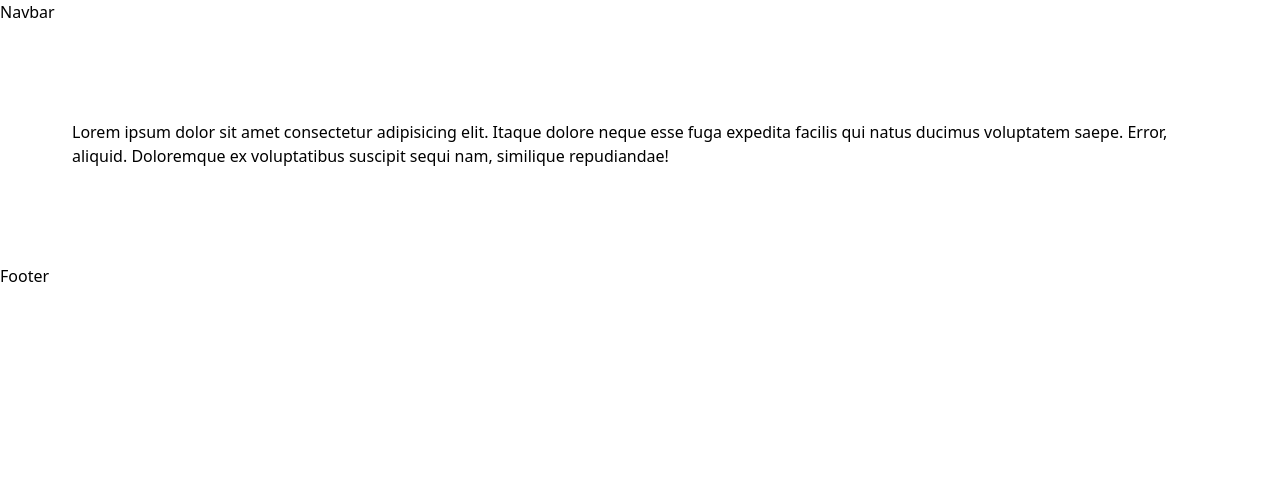
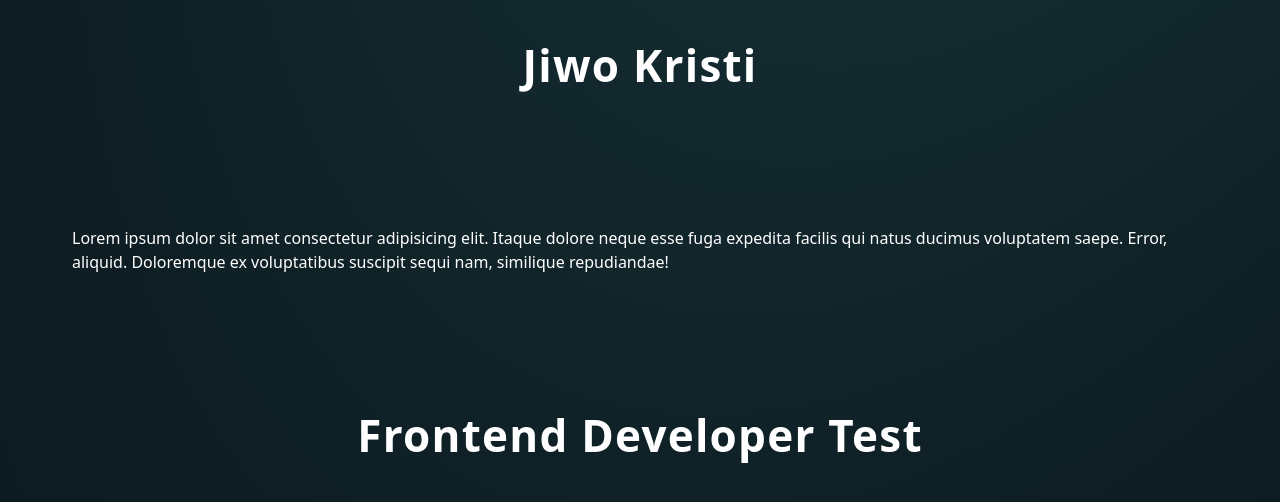
Before and after one commit to jiwokristi/gefami-services-test-FE, a React (Vite) app: page / in a window 1280 px wide. Shown: the top 502 px of the page. Built offline with nearby package versions, Linux system fonts and the light colour scheme.

Commit message:
layout done.

```diff
--- a/index.html
+++ b/index.html
@@ -4,12 +4,12 @@
     <meta charset="UTF-8" />
     <link rel="icon" type="image/svg+xml" href="/vite.svg" />
     <meta name="viewport" content="width=device-width, initial-scale=1.0" />
-    <title>Vite + React + TS</title>
+    <title>Gefami Services Test &mdash; Jiwo Kristi</title>
   </head>
   <body>
     <div id="portal"></div>
-    <nav id="nav"></nav>
-    <main id="root"></main>
+    <nav id="nav" class="fixed inset-x-0 top-0"></nav>
+    <main id="root" class="mt-[13rem]"></main>
     <footer id="footer"></footer>
     <script type="module" src="/src/main.tsx"></script>
   </body>
--- /dev/null
+++ b/src/components/Button.tsx
@@ -0,0 +1,14 @@
+interface ButtonProps extends React.ComponentProps<'button'> {
+  classes?: string;
+}
+
+export const Button = ({ classes = '', children, ...props }: ButtonProps) => {
+  return (
+    <button
+      className={`gradient__blue shadow-glow/30 hover:shadow-glow/40 active:shadow-glow/40 rounded-xl px-32 py-16 text-20 font-semibold tracking-0.25 shadow-xl transition-all duration-300 ease-in ${classes}`}
+      {...props}
+    >
+      {children}
+    </button>
+  );
+};
--- a/src/components/Footer.tsx
+++ b/src/components/Footer.tsx
@@ -9,6 +9,13 @@ export const Footer = () => {
   }, []);
 
   if (portalElement) {
-    return ReactDOM.createPortal(<div>Footer</div>, portalElement);
+    return ReactDOM.createPortal(
+      <div className="py-32 tablets:translate-y-full">
+        <h1 className="heading__primary text-center">
+          Frontend Developer Test
+        </h1>
+      </div>,
+      portalElement,
+    );
   }
 };
--- /dev/null
+++ b/src/components/Input.tsx
@@ -0,0 +1,14 @@
+interface InputProps extends React.ComponentProps<'input'> {}
+
+export const Input = ({ ...props }: InputProps) => {
+  return (
+    <div className="relative w-full">
+      <input
+        type="text"
+        placeholder="Quantity (between 1 and 10000)"
+        className="w-full rounded-xl bg-primary px-24 py-16 text-[1.8rem] tracking-0.25 placeholder-white/40"
+        {...props}
+      />
+    </div>
+  );
+};
--- a/src/components/Navbar.tsx
+++ b/src/components/Navbar.tsx
@@ -9,6 +9,11 @@ export const Navbar = () => {
   }, []);
 
   if (portalElement) {
-    return ReactDOM.createPortal(<div>Navbar</div>, portalElement);
+    return ReactDOM.createPortal(
+      <div className="py-32 tablets:translate-y-full">
+        <h1 className="heading__primary text-center">Jiwo Kristi</h1>
+      </div>,
+      portalElement,
+    );
   }
 };
--- /dev/null
+++ b/src/components/Table.tsx
@@ -0,0 +1,71 @@
+export type Column<T> = {
+  header: string;
+  key?: string | number;
+  renderCell?: (rowData: T) => React.ReactNode;
+  width?: string;
+};
+
+type Props<T, P> = {
+  data: T[];
+  columns: Column<T>[] | ((props: P) => Column<T>[]);
+  classes?: string;
+  columnProps?: P;
+  action?: (row: T) => void;
+};
+
+export function Table<T, P>({
+  data,
+  columns,
+  classes = '',
+  columnProps,
+  action,
+}: Props<T, P>) {
+  const columnArray =
+    typeof columns === 'function' ? columns(columnProps as P) : columns;
+
+  if (data.length === 0) {
+    return <p className="text-[1.8rem] opacity-40">No data.</p>;
+  }
+
+  return (
+    <table className={`w-full ${classes}`}>
+      <thead>
+        <tr>
+          {columnArray.map((column, colIndex) => (
+            <th
+              className={`p-16 text-left align-top text-[1.8rem] tracking-0.25 ${column.width}`}
+              key={column.key || colIndex.toString()}
+            >
+              {column.header}
+            </th>
+          ))}
+        </tr>
+      </thead>
+      <tbody>
+        {data.map((row, rowIndex) => (
+          <>
+            <tr key={rowIndex} className="odd:bg-initial-state-medium">
+              {columnArray.map((column, colIndex) => (
+                <td
+                  className={`p-16 text-[1.8rem] tracking-0.25 ${column.width}`}
+                  key={column.key || colIndex.toString()}
+                >
+                  {column.renderCell
+                    ? column.renderCell(row)
+                    : (row[column.key as keyof T] as React.ReactNode) || '-'}
+                </td>
+              ))}
+              {action && (
+                <td className="p-16 text-[1.8rem] tracking-0.25">
+                  <button onClick={() => action(row)}>
+                    <span className="text-red-500">Delete</span>
+                  </button>
+                </td>
+              )}
+            </tr>
+          </>
+        ))}
+      </tbody>
+    </table>
+  );
+}
--- a/src/index.css
+++ b/src/index.css
@@ -12,20 +12,38 @@
   }
 
   html {
-    @apply landscape-tablets:text-[50%] tablets:text-[43.75%] smaller-tablets:text-[37.5%] phones:text-[31.25%] text-[62.5%];
+    @apply text-[62.5%] landscape-tablets:text-[50%] tablets:text-[43.75%] smaller-tablets:text-[37.5%] phones:text-[31.25%];
   }
 
   body {
-    @apply text-16 font-normal text-black antialiased;
+    @apply bg-247-gradient phones:bg-initial-state-light bg-cover bg-center text-16 font-medium text-white antialiased phones:bg-none;
   }
 
   main > section {
-    @apply tablets:px-64 mx-auto max-w-[120rem] px-32;
+    @apply mx-auto max-w-[120rem] px-32 tablets:px-64;
   }
 }
 
 @layer components {
   .heading__primary {
-    @apply text-44 tracking-1.25 font-bold;
+    @apply text-44 font-bold tracking-1.25;
+  }
+
+  .gradient__blue {
+    background: linear-gradient(108.32deg, #62cdcb 24.88%, #4599db 78.49%);
+  }
+
+  .golden {
+    background: linear-gradient(
+        74.08deg,
+        #94783e -6.8%,
+        #f3eda6 16.76%,
+        #f8fae5 30.5%,
+        #ffe2be 49.6%,
+        #d5be88 78.56%,
+        #f8fae5 89.01%,
+        #d5be88 100.43%
+      ),
+      linear-gradient(0deg, #ffffff, #ffffff);
   }
 }
--- a/tailwind.config.ts
+++ b/tailwind.config.ts
@@ -62,15 +62,37 @@ const config: Config = {
       // ----- COLOR SYSTEM -----
       colors: {
         primary: {
-          DEFAULT: '',
-          tint: {},
-          shade: {},
+          DEFAULT: '#1f4247',
+          tint: {
+            100: '#355559',
+            200: '#4c686c',
+          },
+          shade: {
+            100: '#1c3b40',
+            200: '#193539',
+            300: '#162e32',
+          },
+        },
+        'initial-state': {
+          DEFAULT: '#09141A',
+          light: '#162329',
+          medium: '#0E191F',
+        },
+        gray: {
+          DEFAULT: '#D9D9D9',
         },
       },
 
       // ----- SHADOW SYSTEM -----
       boxShadow: {
-        'active-primary': '0 0 0 0.3rem rgba(0, 0, 0, 0.5)',
+        'active-primary': '0 0 0 0.3rem rgba(76, 104, 108, 0.75)',
+      },
+      boxShadowColor: {
+        glow: 'rgb(98,205,203)',
+      },
+
+      backgroundImage: {
+        '247-gradient': 'url("assets/gradient-bg.svg")',
       },
     },
   },
```
Also changed, not shown: src/assets/gradient-bg.svg (added).
